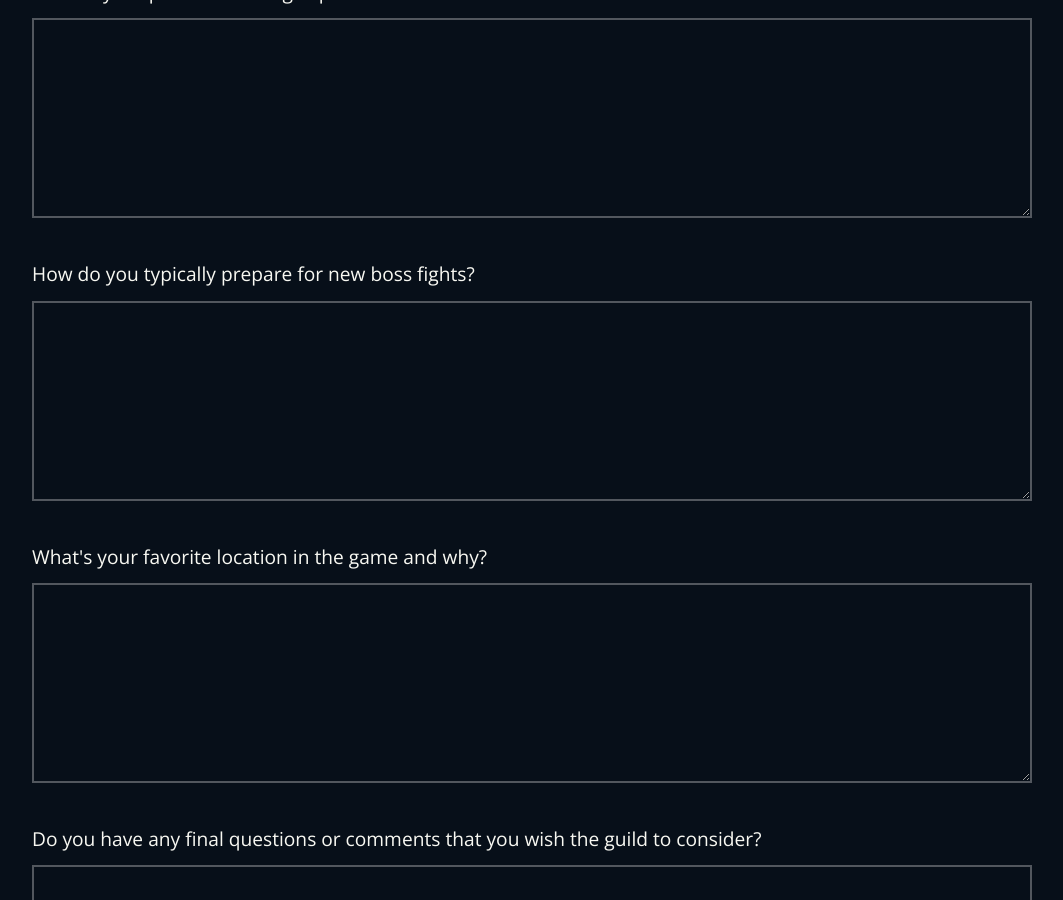
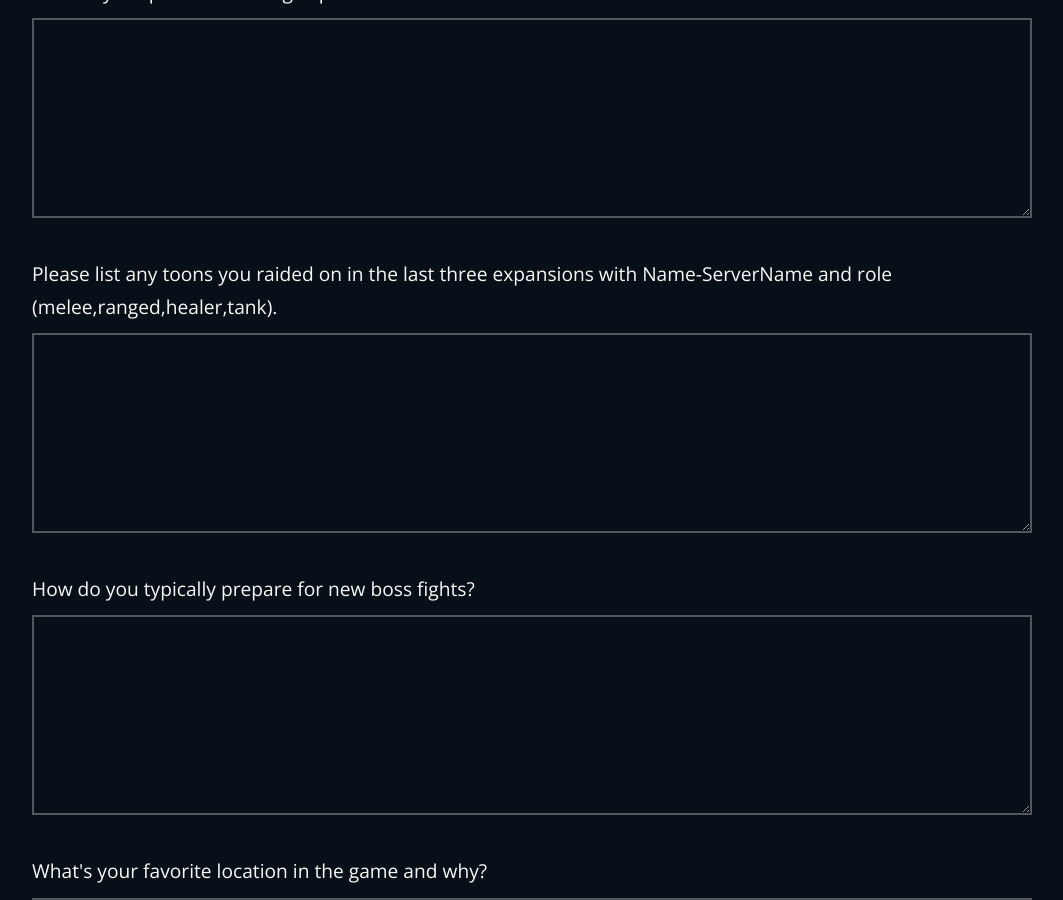
Before and after one commit to gmih/gmih.github.io, a Jekyll site: the page built from pages/application/index.md, in a window 1280 px wide and 900 px high, scrolled down 1333 px. Shown: the whole window, without its empty margins (108-1171 px from the left). Built offline with Jekyll 4.4.1, drawn with Linux system fonts in a browser that asks for light colours; nearby versions of some CDN libraries.

Commit message:
Update application with new question

```diff
--- a/_includes/application.html
+++ b/_includes/application.html
@@ -48,6 +48,13 @@
       </li>
       <li>
         <div class="gmih-input-wrapper">
+          <label class="gmih-label" for="gmih-EA">Please list any toons you raided on in the last three expansions with Name-ServerName and role (melee,ranged,healer,tank).</label>
+          <textarea class="gmih-input gmih-textarea gmih-ea" name="entry.86479098" id="gmih-EA" value="" required></textarea>
+                <span class="gmih-validation"></span>
+        </div>
+      </li>
+      <li>
+        <div class="gmih-input-wrapper">
           <label class="gmih-label" for="gmih-EA">How do you typically prepare for new boss fights?</label>
           <textarea class="gmih-input gmih-textarea gmih-ea" name="entry.703878619" id="gmih-EA" value="" required></textarea>
                 <span class="gmih-validation"></span>
```
